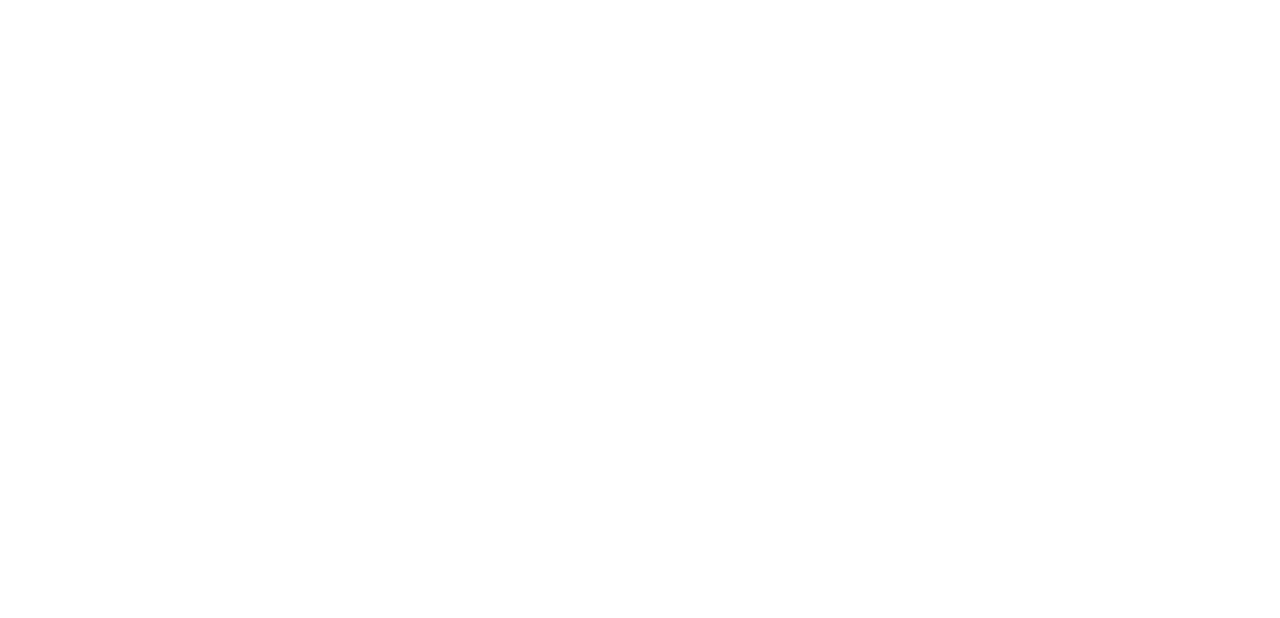
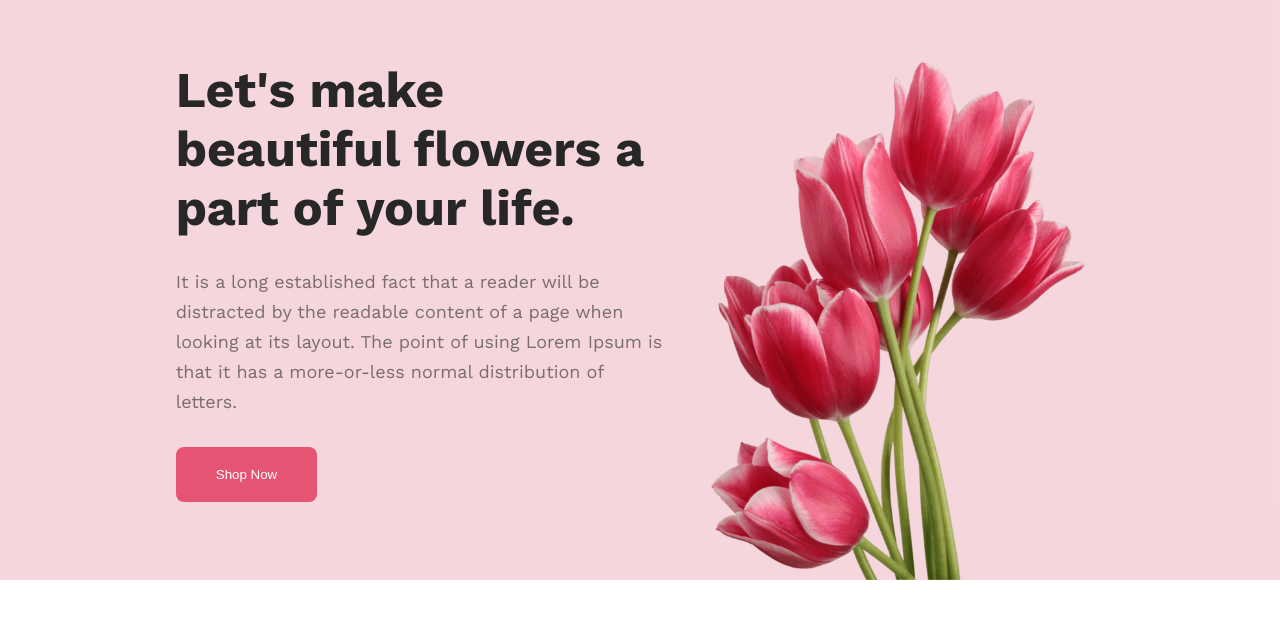
Before and after one commit to Sayem-Bhuiyan/Assignment-02, a plain HTML site: page index.html in a window 1280 px wide. Drawn offline with nearby package versions, Linux system fonts and the light colour scheme; files that its build step writes are made by us from their sources.

Commit message:
Completed the header section

```diff
--- a/Styles/style.scss
+++ b/Styles/style.scss
@@ -2,6 +2,15 @@
     margin: 0;
     padding: 0;
     border: border-box;
+}
+
+// Share styles
+.primary-button {
+    color: #fff;
+    background-color: #E55473;
+    border-radius: 8px;
+    padding: 20px 40px;
+    border: none;
 }
 
 body {
@@ -11,8 +20,39 @@ body {
     font-family: 'Work Sans', sans-serif;
     header {
         .header-section {
-            display: flex;
-            justify-content: space-around;
+            position: relative;
+            width: 100%;
+            height: 580px;
+            background-color: rgba(228, 139, 158, 0.349);
+            .header-content {
+                position: absolute;
+                display: flex;
+                justify-content: space-evenly;
+                margin-top: 60px;
+                height: 500px;
+                padding: 0px 150px;
+                .header-info {
+                    height: 500px;
+                    width: 50%;
+                    .header-title {
+                        width: 500px;
+                        color: #272727;
+                        font-size: 50px;
+                        font-weight: 700;
+                        margin-bottom: 30px;
+                    }
+                    .header-description {
+                        color: rgba(39, 39, 39, 0.60);
+                        font-size: 18px;
+                        font-weight: 400;
+                        line-height: 30px;
+                        margin-bottom: 30px;
+                    }
+                }
+                .header-img {
+                    height: 520px;
+                }
+            }
         }
     }
 }
--- a/index.html
+++ b/index.html
@@ -15,7 +15,22 @@
 <body>
     <header>
         <div class="header-section">
-            <div class="header-content"></div>
+            <div class="header-content">
+                <div class="header-info">
+                    <h3 class="header-title">
+                        Let's make beautiful flowers a part of your life.
+                    </h3>
+
+                    <p class="header-description">
+                        It is a long established fact that a reader will be distracted by the readable content of a page when looking at its layout. The point of using Lorem Ipsum is that it has a more-or-less normal distribution of letters.
+                    </p>
+
+                    <button class="primary-button">Shop Now</button>
+                </div>
+
+                <img class="header-img" src="images/pngwing 10.png" alt="">
+
+            </div>
 
         </div>
     </header>
```
Also changed, not shown: Styles/style.css (added), 1 other file.
